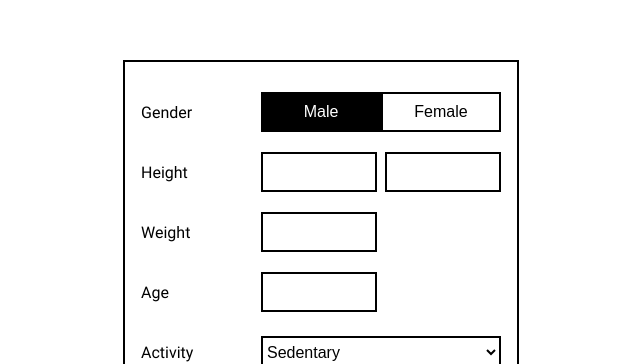
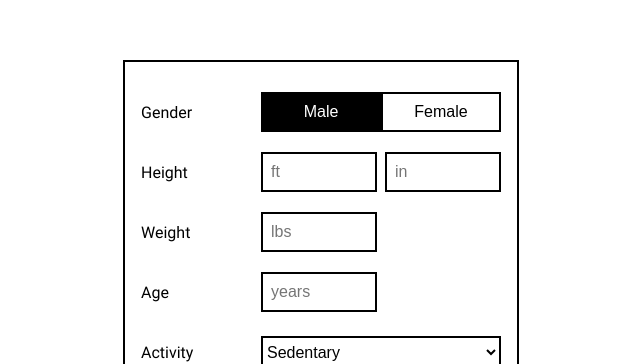
Before and after one commit to mbchoa/warmup, a React (Create React App) app in the folder web/: page /macros in a window 1280 px wide. Shown: the part 138-502 px from the top of the page, without its empty margins (319-959 px from the left). Built offline with nearby package versions, Linux system fonts and the light colour scheme.

Commit message:
Add placeholder values

```diff
--- a/web/src/components/Macros/index.js
+++ b/web/src/components/Macros/index.js
@@ -11,14 +11,14 @@ const Macros = () => (
       <button className="macros__gender-button">Female</button>
     </FieldGroup>
     <FieldGroup block="height" label="Height">
-      <input className="macros__input"/>
-      <input className="macros__input"/>
+      <input className="macros__input" placeholder="ft" />
+      <input className="macros__input" placeholder="in" />
     </FieldGroup>
     <FieldGroup block="weight" label="Weight">
-      <input className="macros__input"/>
+      <input className="macros__input" placeholder="lbs" />
     </FieldGroup>
     <FieldGroup block="age" label="Age">
-      <input className="macros__input"/>
+      <input className="macros__input" placeholder="years" />
     </FieldGroup>
     <FieldGroup block="activity" label="Activity">
       <select className="macros__select">
```
